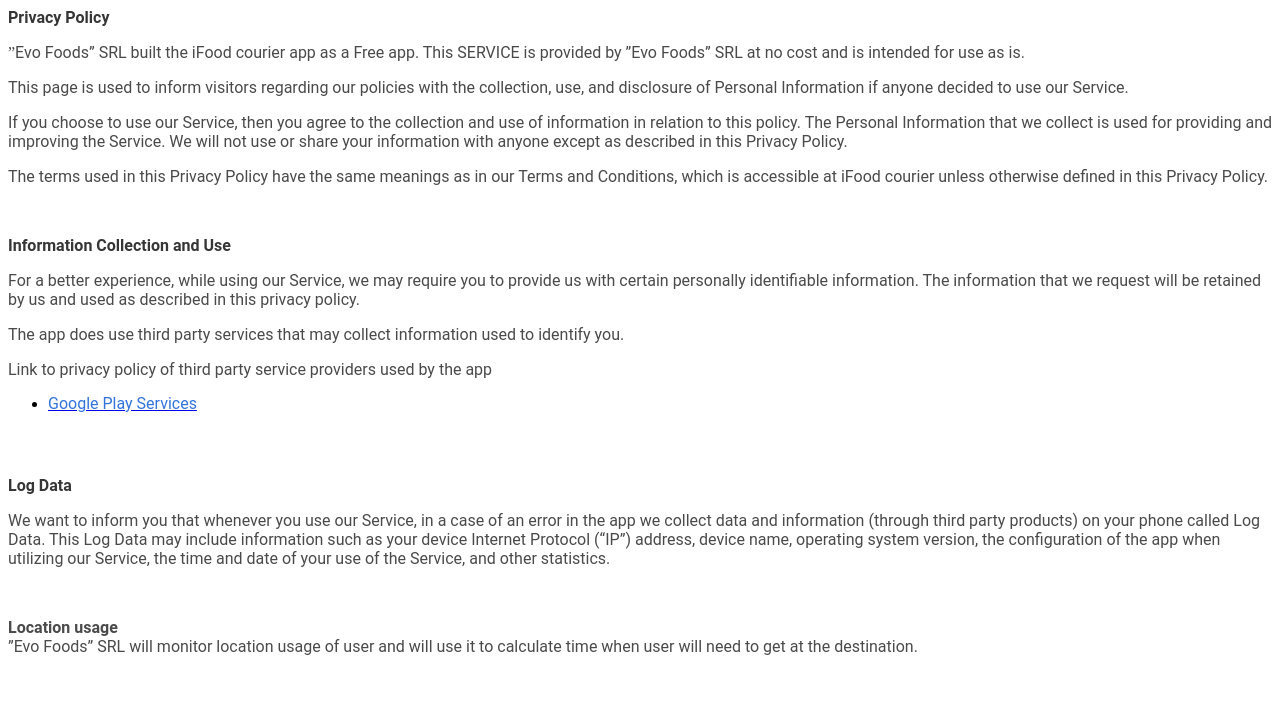
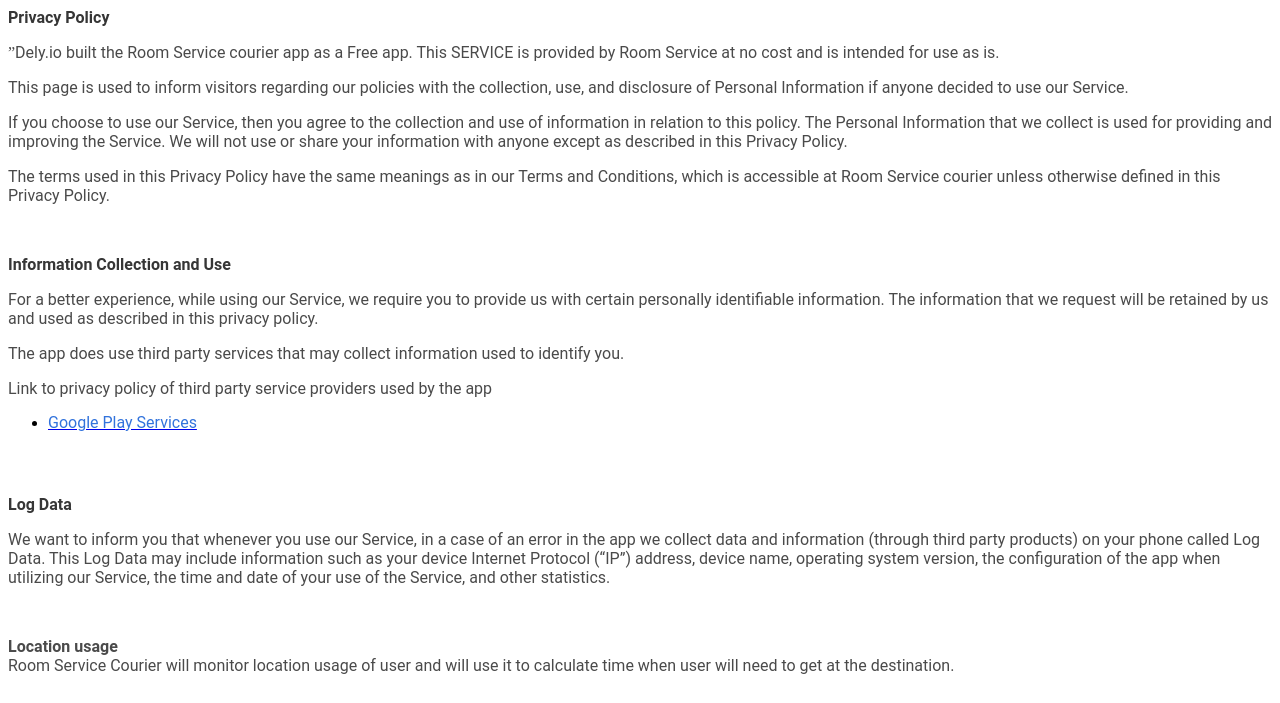
Before and after one commit to iFoodTech/iFoodTech.github.io, a plain HTML site: page index.html in a window 1280 px wide. Shown: the top 703 px of the page. Drawn offline with Linux system fonts and the light colour scheme.

Commit message:
Update index.html
Changed EVO food and Ifood for ROomService and dely

```diff
--- a/index.html
+++ b/index.html
@@ -18,9 +18,8 @@
 <P STYLE="margin-bottom: 0in"><FONT COLOR="#363636"><FONT FACE="Roboto, serif"><FONT SIZE=3><B><SPAN STYLE="background: #ffffff">Privacy
 Policy</SPAN></B></FONT></FONT></FONT></P>
 <P STYLE="margin-bottom: 0in; background: #ffffff; border: none; padding: 0in">
-<FONT COLOR="#4a4a4a">”<FONT FACE="Roboto, serif"><FONT SIZE=3>Evo
-Foods” SRL built the iFood courier app as a Free app. This SERVICE
-is provided by ”Evo Foods” SRL at no cost and is intended for use
+<FONT COLOR="#4a4a4a">”<FONT FACE="Roboto, serif"><FONT SIZE=3>Dely.io built the Room Service courier app as a Free app. This SERVICE
+is provided by Room Service at no cost and is intended for use
 as is.</FONT></FONT></FONT></P>
 <P STYLE="margin-bottom: 0in; background: #ffffff; border: none; padding: 0in">
 <FONT COLOR="#4a4a4a"><FONT FACE="Roboto, serif"><FONT SIZE=3>This
@@ -37,7 +36,7 @@
 <P STYLE="margin-bottom: 0in; background: #ffffff; border: none; padding: 0in">
 <FONT COLOR="#4a4a4a"><FONT FACE="Roboto, serif"><FONT SIZE=3>The
 terms used in this Privacy Policy have the same meanings as in our
-Terms and Conditions, which is accessible at iFood courier unless
+Terms and Conditions, which is accessible at Room Service courier unless
 otherwise defined in this Privacy Policy.</FONT></FONT></FONT></P>
 <P STYLE="margin-bottom: 0in; background: #ffffff; border: none; padding: 0in">
 <BR>
@@ -47,7 +46,7 @@
 Collection and Use</B></FONT></FONT></FONT></P>
 <P STYLE="margin-bottom: 0in; background: #ffffff; border: none; padding: 0in">
 <FONT COLOR="#4a4a4a"><FONT FACE="Roboto, serif"><FONT SIZE=3>For a
-better experience, while using our Service, we may require you to
+better experience, while using our Service, we require you to
 provide us with certain personally identifiable information. The
 information that we request will be retained by us and used as
 described in this privacy policy.</FONT></FONT></FONT></P>
@@ -83,8 +82,7 @@
 </P>
 <P STYLE="margin-bottom: 0in; background: #ffffff; border: none; padding: 0in">
 <FONT COLOR="#4a4a4a"><FONT FACE="Roboto, serif"><FONT SIZE=3><B>Location
-usage<BR></B></FONT></FONT></FONT><FONT COLOR="#4a4a4a"><FONT FACE="Roboto, serif"><FONT SIZE=3>”Evo
-Foods” SRL will monitor location usage of user and will use it to
+usage<BR></B></FONT></FONT></FONT><FONT COLOR="#4a4a4a"><FONT FACE="Roboto, serif"><FONT SIZE=3>Room Service Courier will monitor location usage of user and will use it to
 calculate time when user will need to get at the destination.</FONT></FONT></FONT></P>
 <P STYLE="margin-bottom: 0in; background: #ffffff; border: none; padding: 0in">
 <BR>
@@ -166,9 +164,9 @@
 Privacy</B></FONT></FONT></FONT></P>
 <P STYLE="margin-bottom: 0in; background: #ffffff; border: none; padding: 0in">
 <FONT COLOR="#4a4a4a"><FONT FACE="Roboto, serif"><FONT SIZE=3>These
-Services do not address anyone under the age of 13. We do not
-knowingly collect personally identifiable information from children
-under 13. In the case we discover that a child under 13 has provided
+Services do not address anyone under the age of 18. We do not
+knowingly collect personally identifiable information 18 from children
+under 18. In the case we discover that a child under 18 has provided
 us with personal information, we immediately delete this from our
 servers. If you are a parent or guardian and you are aware that your
 child has provided us with personal information, please contact us so
@@ -196,7 +194,7 @@
 <P STYLE="margin-bottom: 0in; background: #ffffff; border: none; padding: 0in">
 <FONT COLOR="#4a4a4a"><FONT FACE="Roboto, serif"><FONT SIZE=3>If you
 have any questions or suggestions about our Privacy Policy, do not
-hesitate to contact us at hr@ifood.md.</FONT></FONT></FONT></P>
+hesitate to contact us at support@roomservice.dk.</FONT></FONT></FONT></P>
 <P STYLE="margin-bottom: 0in; background: #ffffff; border: none; padding: 0in">
 <BR>
 </P>
```
